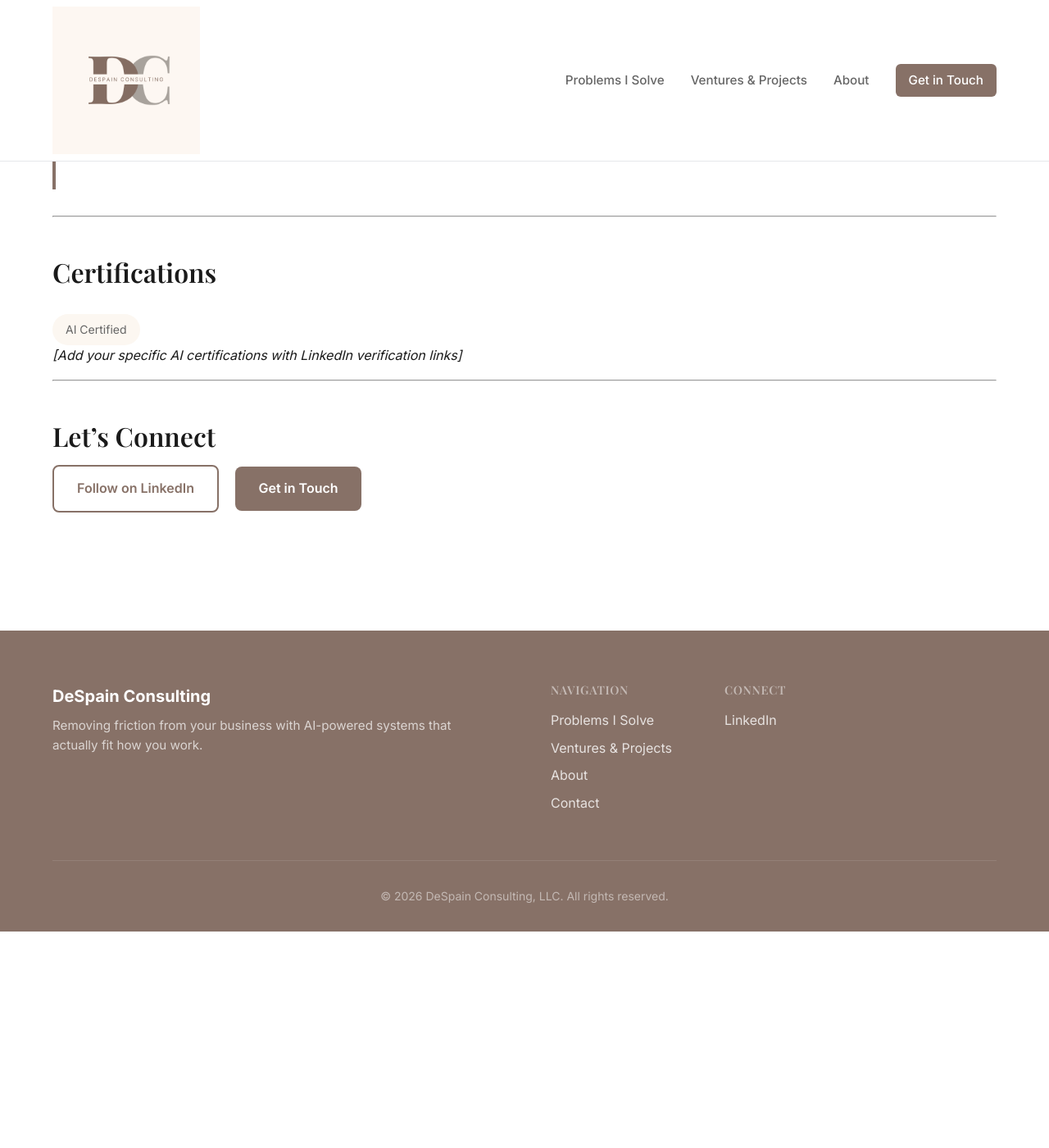
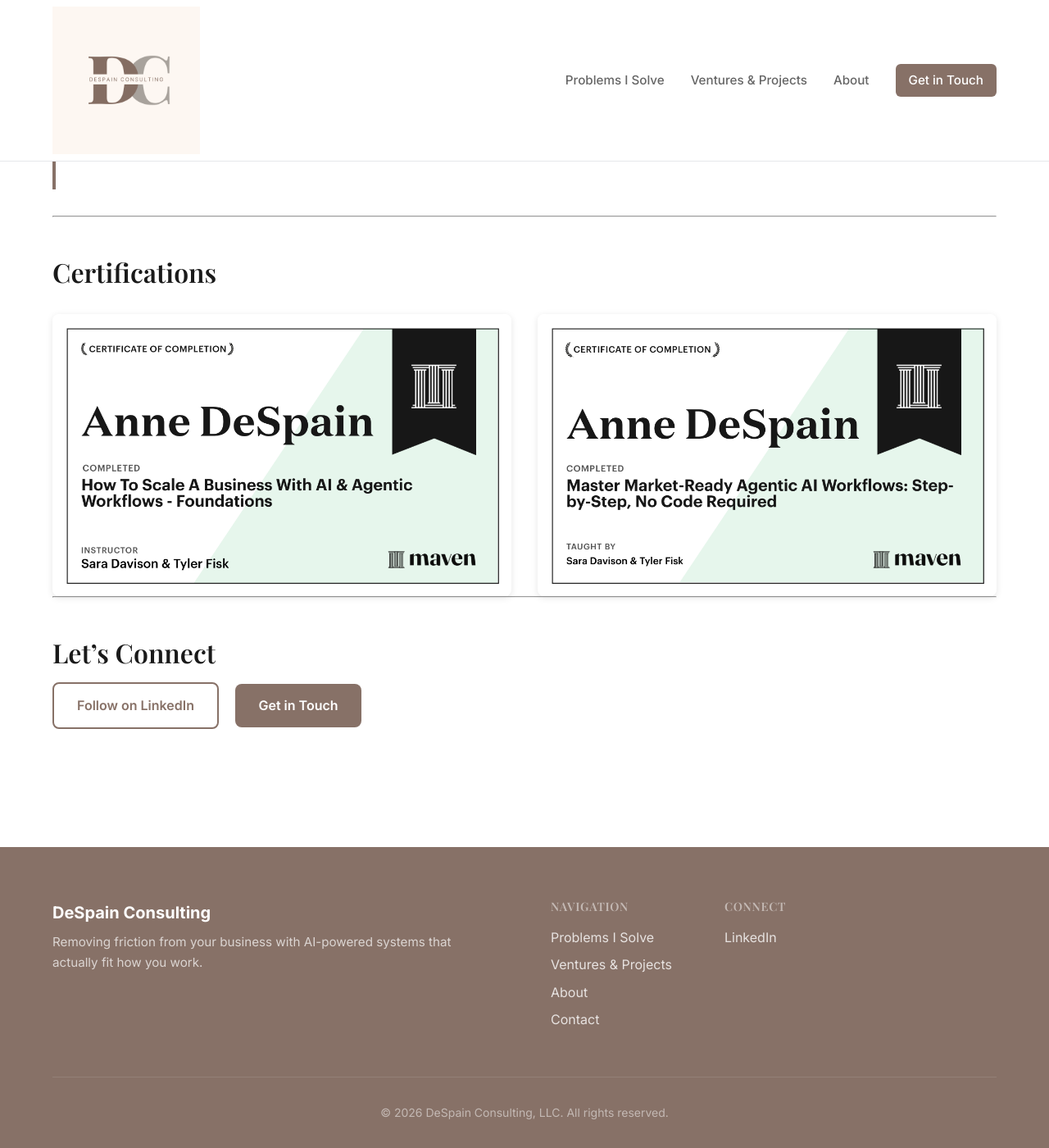
Before and after one commit to adespain70-ui/despain-consulting-site, a Jekyll site: the page built from about.md, in a window 1280 px wide and 1400 px high, scrolled down 2027 px. Shown: the whole window at 82% size. Built offline with Jekyll 4.4.1, drawn with Linux system fonts in a browser that asks for light colours; before the commit the page ends 3163 px from its top, so only the background shows below that.

Commit message:
Add AI certification images to About page

```diff
--- a/about.md
+++ b/about.md
@@ -68,11 +68,10 @@ The gap between "AI could help" and "AI is actually helping" is where I operate.
 
 ## Certifications
 
-<div class="certifications">
-  <span class="cert-badge">AI Certified</span>
+<div class="cert-images">
+  <img src="/assets/images/cert-ai-foundations.jpg" alt="How To Scale A Business With AI & Agentic Workflows - Foundations Certificate">
+  <img src="/assets/images/cert-agentic-workflows.jpg" alt="Master Market-Ready Agentic AI Workflows Certificate">
 </div>
-
-*[Add your specific AI certifications with LinkedIn verification links]*
 
 ---
 
--- a/assets/css/style.css
+++ b/assets/css/style.css
@@ -469,6 +469,19 @@ main {
   color: var(--color-text-light);
 }
 
+.cert-images {
+  display: grid;
+  grid-template-columns: repeat(auto-fit, minmax(280px, 1fr));
+  gap: calc(var(--spacing-unit) * 2);
+  margin-top: calc(var(--spacing-unit) * 2);
+}
+
+.cert-images img {
+  width: 100%;
+  border-radius: 8px;
+  box-shadow: 0 2px 8px rgba(0, 0, 0, 0.1);
+}
+
 /* ===== Responsive ===== */
 @media (max-width: 768px) {
   h1 { font-size: 2rem; }
```
Also changed, not shown: assets/images/cert-agentic-workflows.jpg (added), assets/images/cert-ai-foundations.jpg (added).
